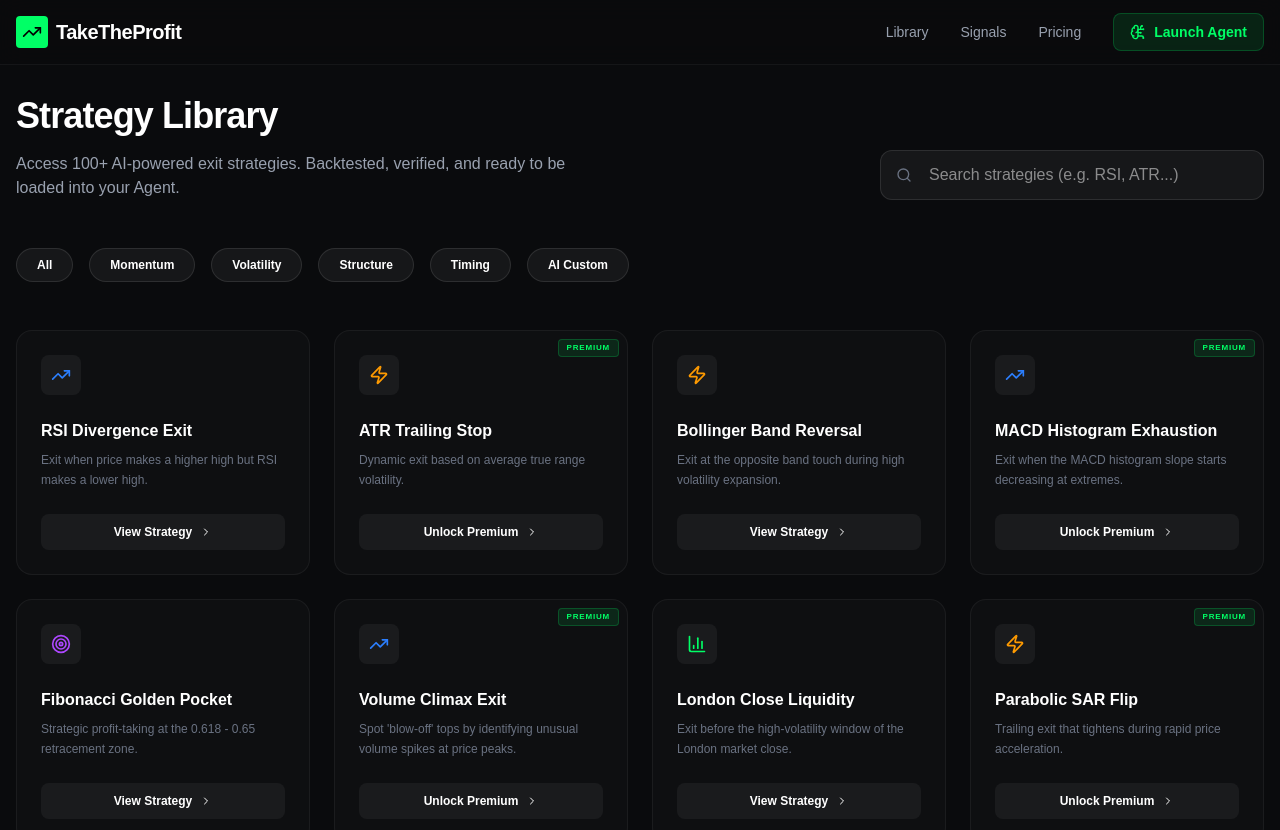
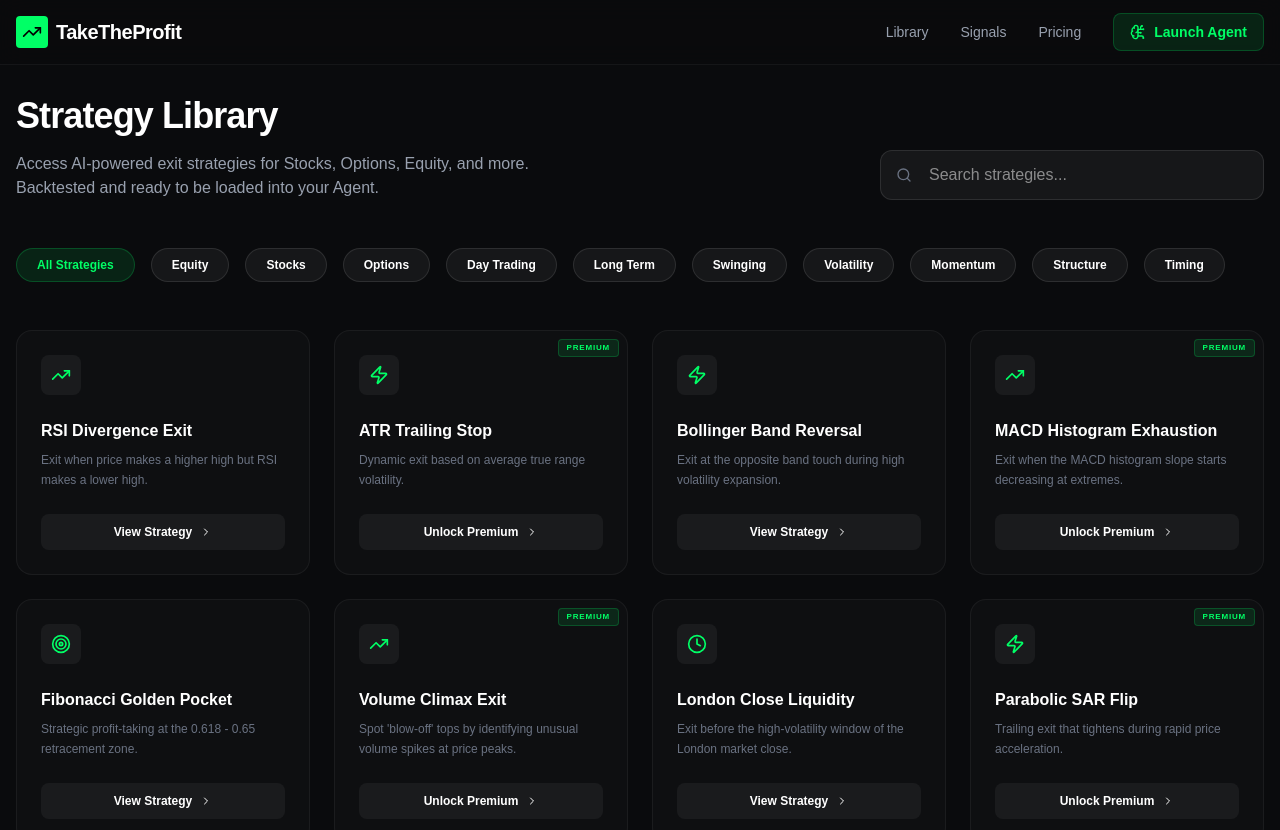
Before and after one commit to auralixai/taketheprofit, a Next.js app: page /library in a window 1280 px wide. Shown: the top 830 px of the page. Built offline with nearby package versions, Linux system fonts and the light colour scheme.

Commit message:
feat: batch 2 pSEO scaling and domain verification

```diff
--- a/src/app/library/page.tsx
+++ b/src/app/library/page.tsx
@@ -1,6 +1,16 @@
-import { Target, Search, Filter, ShieldAlert, BarChart3, TrendingUp, Zap, ChevronRight, Calculator, CheckCircle2 } from "lucide-react";
+import { Target, Search, Filter, ShieldAlert, BarChart3, TrendingUp, Zap, ChevronRight, Calculator, CheckCircle2, Clock } from "lucide-react";
 import Link from "next/link";
 import { strategies } from "@/data/strategies";
+import { categories } from "@/data/categories";
+
+const IconMap: any = {
+  Target,
+  TrendingUp,
+  Zap,
+  Clock,
+  ShieldAlert,
+  BarChart3
+};
 
 export default function LibraryPage() {
   return (
@@ -10,14 +20,14 @@ export default function LibraryPage() {
           <div>
             <h1 className="text-4xl font-bold tracking-tight mb-4">Strategy Library</h1>
             <p className="text-gray-400 max-w-xl">
-              Access 100+ AI-powered exit strategies. Backtested, verified, and ready to be loaded into your Agent.
+              Access AI-powered exit strategies for Stocks, Options, Equity, and more. Backtested and ready to be loaded into your Agent.
             </p>
           </div>
           <div className="relative group max-w-sm w-full">
             <Search className="absolute left-4 top-1/2 -translate-y-1/2 w-4 h-4 text-gray-500 group-focus-within:text-[#00FF66] transition-colors" />
             <input
               type="text"
-              placeholder="Search strategies (e.g. RSI, ATR...)"
+              placeholder="Search strategies..."
               className="w-full bg-white/5 border border-white/10 rounded-xl py-3 pl-12 pr-4 focus:border-[#00FF66] transition-colors outline-none"
             />
           </div>
@@ -25,16 +35,23 @@ export default function LibraryPage() {
 
         {/* Categories Bar */}
         <div className="flex gap-4 mb-8 overflow-x-auto pb-4 scrollbar-hide">
-          {["All", "Momentum", "Volatility", "Structure", "Timing", "AI Custom"].map((cat) => (
-            <button key={cat} className="px-5 py-2 rounded-full bg-white/5 border border-white/10 text-xs font-bold hover:bg-white/10 transition-colors whitespace-nowrap">
-              {cat}
+          <button className="px-5 py-2 rounded-full bg-[#00FF66]/10 border border-[#00FF66]/20 text-[#00FF66] text-xs font-bold whitespace-nowrap">
+            All Strategies
+          </button>
+          {categories.map((cat) => (
+            <button key={cat.id} className="px-5 py-2 rounded-full bg-white/5 border border-white/10 text-xs font-bold hover:bg-white/10 transition-colors whitespace-nowrap">
+              {cat.name}
             </button>
           ))}
         </div>
 
         {/* Strategy Grid */}
         <div className="grid md:grid-cols-2 lg:grid-cols-4 gap-6">
-          {strategies.map((strat, i) => (
+          {strategies.map((strat, i) => {
+            const categoryObj = categories.find(c => c.id === strat.category);
+            const IconComponent = IconMap[categoryObj?.icon || 'Target'];
+
+            return (
               <Link
                 key={i}
                 href={`/library/${strat.id}`}
@@ -47,35 +64,33 @@ export default function LibraryPage() {
                 )}
 
                 <div className="w-10 h-10 bg-white/5 rounded-lg flex items-center justify-center mb-6 group-hover:scale-110 transition-transform">
-                {strat.category === "momentum" && <TrendingUp className="text-blue-500 w-5 h-5" />}
-                {strat.category === "volatility" && <Zap className="text-amber-500 w-5 h-5" />}
-                {strat.category === "structure" && <Target className="text-purple-500 w-5 h-5" />}
-                {strat.category === "timing" && <BarChart3 className="text-[#00FF66] w-5 h-5" />}
+                  <IconComponent className="text-[#00FF66] w-5 h-5" />
                 </div>
 
                 <h3 className="font-bold mb-2 group-hover:text-[#00FF66] transition-colors">{strat.title}</h3>
                 <p className="text-xs text-gray-500 leading-relaxed mb-6 flex-1">{strat.description}</p>
 
                 <div className="space-y-4">
-                 <button className="w-full py-2.5 bg-white/5 group-hover:bg-[#00FF66] group-hover:text-black transition-all rounded-lg text-xs font-bold flex items-center justify-center gap-2">
+                   <div className="w-full py-2.5 bg-white/5 group-hover:bg-[#00FF66] group-hover:text-black transition-all rounded-lg text-xs font-bold flex items-center justify-center gap-2">
                      {strat.premium ? "Unlock Premium" : "View Strategy"} <ChevronRight className="w-3 h-3" />
-                 </button>
+                   </div>
                 </div>
               </Link>
-          ))}
+            );
+          })}
         </div>
 
         {/* pSEO Teaser */}
         <div className="mt-20 p-8 md:p-12 rounded-3xl bg-gradient-to-r from-[#00FF66]/5 to-transparent border border-[#00FF66]/10">
            <div className="max-w-2xl">
               <h2 className="text-2xl font-bold mb-4 flex items-center gap-3">
-                <Calculator className="text-[#00FF66]" /> Massive Exit Library for pSEO
+                <Calculator className="text-[#00FF66]" /> Scaling Exit Library for pSEO
               </h2>
               <p className="text-gray-400 text-sm mb-8 leading-relaxed">
-                This library is the foundation for our organic growth. Every strategy, every indicator, and every asset pair will have its own optimized exit page, ranking for professional search queries instantly.
+                This library is designed for massive organic growth. Each asset category—Stocks, Options, Equities—serves as a primary landing node for high-intent professional traders.
               </p>
               <div className="grid grid-cols-2 md:grid-cols-4 gap-4">
-                {["100+ Indicators", "50+ Market Types", "AI Optimization", "Live Data Sync"].map((f) => (
+                {["Stocks", "Options", "Equities", "Day Trading"].map((f) => (
                    <div key={f} className="flex items-center gap-2 text-[10px] font-bold text-gray-300">
                      <CheckCircle2 className="w-3 h-3 text-[#00FF66]" /> {f}
                    </div>
--- /dev/null
+++ b/src/data/categories.ts
@@ -0,0 +1,12 @@
+export const categories = [
+  { id: "equity", name: "Equity", icon: "Target" },
+  { id: "stocks", name: "Stocks", icon: "TrendingUp" },
+  { id: "options", name: "Options", icon: "Zap" },
+  { id: "day-trading", name: "Day Trading", icon: "Clock" },
+  { id: "long-term", name: "Long Term", icon: "ShieldAlert" },
+  { id: "swinging", name: "Swinging", icon: "BarChart3" },
+  { id: "volatility", name: "Volatility", icon: "Zap" },
+  { id: "momentum", name: "Momentum", icon: "TrendingUp" },
+  { id: "structure", name: "Structure", icon: "Target" },
+  { id: "timing", name: "Timing", icon: "Clock" }
+];
```
Lines whose indentation alone changed are shown as unchanged.
